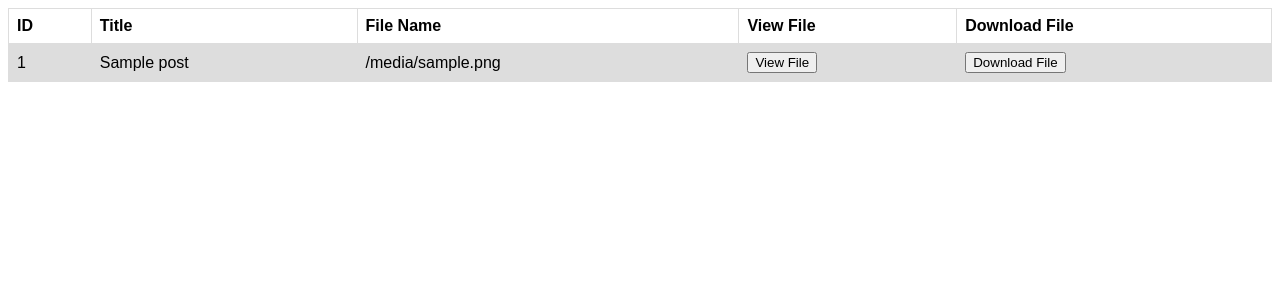
After one commit to eutopia-6/MakePosts, a Flask app: template templates/fileDataBase.html in a window 1280 px wide. The commit adds this page. Shown: the top 300 px of the page. Run offline with Flask 2, Linux system fonts and the light colour scheme; the template is opened without the code that fills it: most values are stand-ins (such as "Sample title", 1, 10 or a date in 2020).

Commit message:
added database view

```diff
--- a/app.py
+++ b/app.py
@@ -2,7 +2,6 @@ from flask import Flask, render_template, flash, redirect, request, session, url
 from flask_sqlalchemy import SQLAlchemy
 from sqlalchemy import TIMESTAMP, func
 from io import BytesIO
-import base64
 
 app = Flask(__name__)
 app.url_map.strict_slashes = False
@@ -43,14 +42,17 @@ def index():
     return render_template('index.html', posts=allPosts)
 
 
+@app.route("/database")
+def database():
+    allPosts = Posts.query.all()
+
+    return render_template('fileDataBase.html', posts=allPosts)
+
+
 # view a blog post
 @app.route("/<int:post_id>")
 def posts(post_id):
     postID = Posts.query.filter_by(id=post_id).first()
-    # media = send_file(BytesIO(postID.fileData), download_name=postID.fileName)
-    # media = base64.b64encode(BytesIO(postID.fileData).getvalue())
-
-    # media = base64.b64encode(postID.fileData).decode('utf-8')
 
     return render_template('posts.html', post=postID)
 
@@ -59,6 +61,7 @@ def posts(post_id):
 @app.route("/<int:post_id>/display")
 def display(post_id):
     postID = Posts.query.filter_by(id=post_id).first()
+
     return send_file(BytesIO(postID.fileData), download_name=postID.fileName)
 
 
@@ -66,6 +69,7 @@ def display(post_id):
 @app.route("/<int:post_id>/download")
 def download(post_id):
     postID = Posts.query.filter_by(id=post_id).first()
+
     return send_file(BytesIO(postID.fileData), attachment_filename=postID.fileName, as_attachment=True)
 
 
--- /dev/null
+++ b/templates/fileDataBase.html
@@ -0,0 +1,54 @@
+<!DOCTYPE html>
+<html lang="en">
+<head>
+    <meta charset="UTF-8">
+
+    <style>
+table {
+  font-family: arial, sans-serif;
+  border-collapse: collapse;
+  width: 100%;
+}
+
+td, th {
+  border: 1px solid #dddddd;
+  text-align: left;
+  padding: 8px;
+}
+
+tr:nth-child(even) {
+  background-color: #dddddd;
+}
+
+
+    </style>
+
+    <table class="">
+        <tr>
+            <th>ID</th>
+            <th>Title</th>
+            <th>File Name</th>
+            <th>View File</th>
+            <th>Download File</th>
+        </tr>
+        {% for post in posts %}
+        <tr>
+            <td>{{ post['id'] }}</td>
+            <td>{{ post['title'] }}</td>
+            <td>{{ post['fileName'] }}</td>
+            <td><a style="" href="{{ url_for('display', post_id=post['id']) }}">
+                <button type="button" class="">View File</button>
+            </a></td>
+            <td><a style="" href="{{ url_for('download', post_id=post['id']) }}">
+                <button type="button" class="">Download File</button>
+            </a></td>
+        </tr>
+        {% endfor %}
+    </table>
+
+
+</head>
+<body>
+
+</body>
+</html>
--- a/templates/index.html
+++ b/templates/index.html
@@ -4,6 +4,7 @@
 <head>
     <link rel="stylesheet" href="{{ url_for('static', filename='style.css') }}">
 </head>
+
 
 <body>
 
@@ -17,7 +18,8 @@
 <div class="">
     {% for post in posts %}
     <a style="float:left" href="{{ url_for('posts', post_id=post['id']) }}">
-                <button type="button" class="">{{ post['title'] }}</button></a>
+        <button type="button" class="">{{ post['title'] }}</button>
+    </a>
     <br><br>
     <span class="">Posted: {{ post['timeCreated'] }}</span>
     <hr>
--- a/templates/posts.html
+++ b/templates/posts.html
@@ -24,11 +24,8 @@
     <a style="" href="{{ url_for('download', post_id=post['id']) }}">
             <button type="button" class="">Download File</button></a>
 
-
-
     <br><br>
     <p class="">{{ post['content'] }}</p>
-
 
 </body>
 
```
Also changed, not shown: static/style.css (line endings or trailing spaces). Lines whose indentation alone changed are shown as unchanged.
